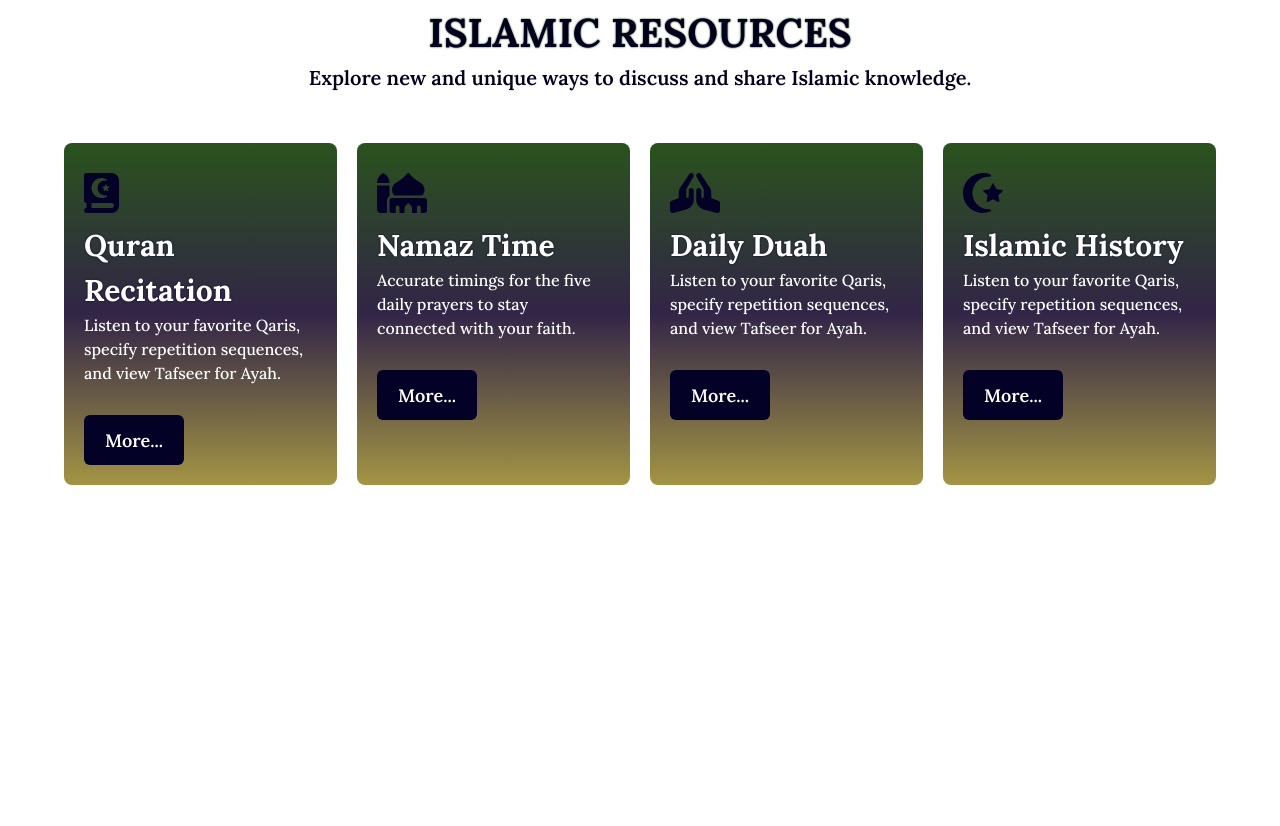
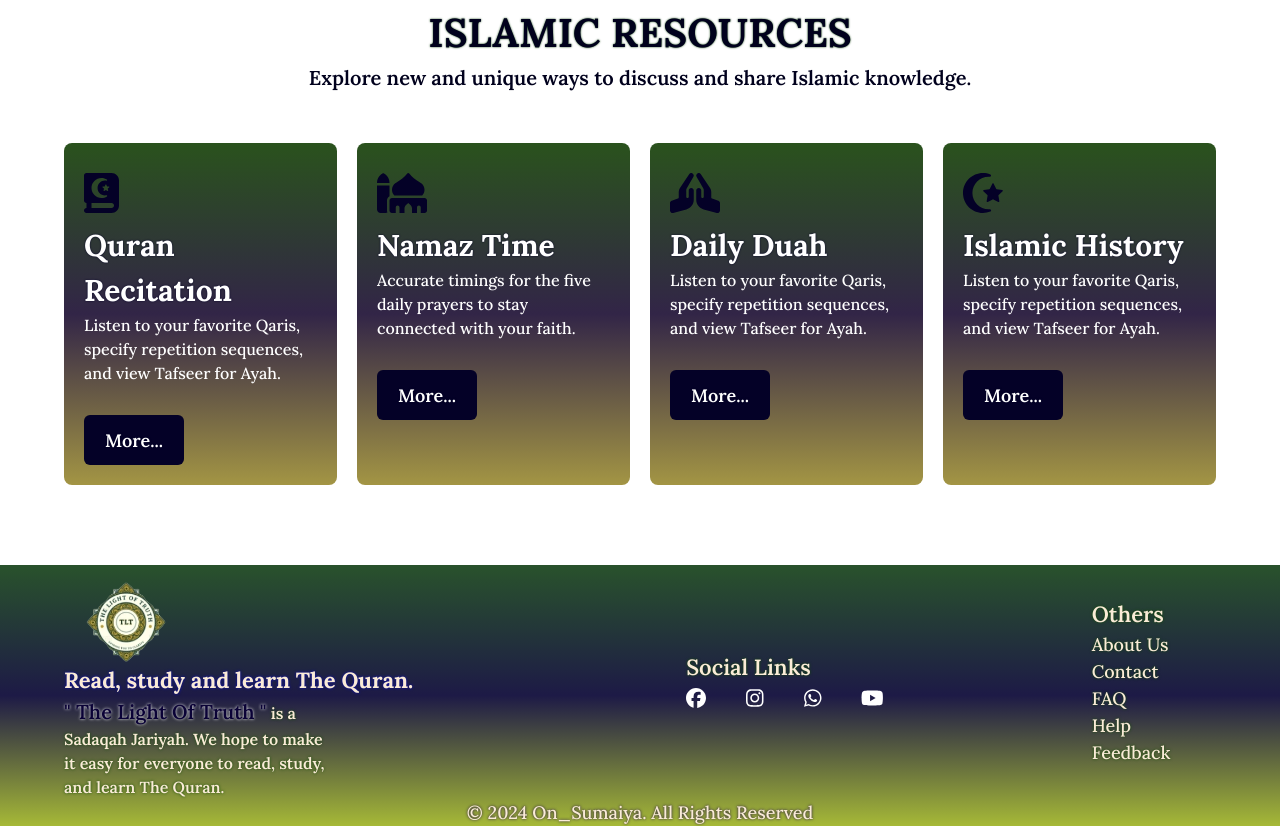
Before and after one commit to rusomsumsam/Quran-Website, a website: page index.html in a window 1280 px wide. Shown: the part 697-1523 px from the top of the page. Before the commit the page ends 1254 px from the top, so only its background shows below. Drawn offline with nearby package versions, Linux system fonts and the light colour scheme.

Commit message:
Footer Section Done

```diff
--- a/index.html
+++ b/index.html
@@ -150,10 +150,52 @@
         </div>
     </section>
     <!--*Islamic Resources Section Ends-->
-
-
-    <br><br><br>
-
+    <!--*Footer Section Starts-->
+    <section class="footer_main">
+        <div class="footer_inner flex flex-row justify-between items-center">
+            <div class="motivational_txt flex flex-col justify-center">
+                <div class="img_cus">
+                    <img src="dist/img/logo.webp" alt="logo">
+                </div>
+                <div class="big_txt">
+                    <p>Read, study and learn The Quran.</p>
+                </div>
+                <div class="small_txt">
+                    <p><span>" The Light Of Truth "</span> is a Sadaqah Jariyah. We hope to make it easy for everyone to read, study, and
+                        learn The Quran.</p>
+                </div>
+            </div>
+            <div class="footer_information flex flex-row gap-52 justify-center items-center">
+                <div class="social_link flex flex-col">
+                    <div class="link_txt">
+                        <p>Social Links</p>
+                    </div>
+                    <div class="link_cus flex flex-row gap-10">
+                        <span><i class="fa-brands fa-facebook"></i></span>
+                        <span><i class="fa-brands fa-instagram"></i></span>
+                        <span><i class="fa-brands fa-whatsapp"></i></span>
+                        <span><i class="fa-brands fa-youtube"></i></span>
+                    </div>
+                </div>
+                <div class="others_info">
+                    <div class="link_txt">
+                        <p>Others</p>
+                    </div>
+                    <div class="link_cus flex flex-col">
+                        <a href="#">About Us</a>
+                        <a href="#">Contact</a>
+                        <a href="#">FAQ</a>
+                        <a href="#">Help</a>
+                        <a href="#">Feedback</a>
+                    </div>
+                </div>
+            </div>
+        </div>
+        <div class="copyright_txt flex justify-center">
+            <p>© 2024 On_Sumaiya. All Rights Reserved</p>
+        </div>
+    </section>
+    <!--*Footer Section Ends-->
 
 
     <script src="https://cdn.tailwindcss.com"></script>
--- a/index.scss
+++ b/index.scss
@@ -1,3 +1,4 @@
 @forward 'indexStyle/navbar.scss';
 @forward 'indexStyle/banner.scss';
 @forward 'indexStyle/resources.scss';
+@forward 'indexStyle/footer.scss';
--- /dev/null
+++ b/indexStyle/_footer.scss
@@ -0,0 +1,93 @@
+//*Footer Section Starts
+.footer_main {
+    width: 100%;
+    margin-top: 80px;
+    background: linear-gradient(to bottom, #29522c, #1d1a46, #a6b937 );
+    .footer_inner {
+        width: 90%;
+        margin: auto;
+        .motivational_txt {
+            .img_cus {
+                width: 20%;
+                img {
+                    width: 100%;
+                }
+            }
+            .big_txt {
+                margin-top: -20px;
+                p {
+                    font-family: "Lora", serif;
+                    font-weight: 800;
+                    font-size: 22px;
+                    color: antiquewhite;
+                    text-shadow: 0 0 3px rgb(9, 12, 182);
+                }
+            }
+            .small_txt {
+                p {
+                    width: 47%;
+                    font-family: "Lora", serif;
+                    font-weight: 600;
+                    font-size: 16px;
+                    color: antiquewhite;
+                    text-shadow: 0 0 3px rgb(19, 75, 5);
+                    span {
+                        font-size: 20px;
+                        color: #0a0236;
+                        text-shadow: 0 0 3px white;
+                    }
+                }
+            }
+        }
+        .footer_information {
+            width: 80%;
+            .social_link {
+                .link_txt {
+                    p {
+                        font-family: "Lora", serif;
+                        font-weight: 600;
+                        font-size: 22px;
+                        color: antiquewhite;
+                        text-shadow: 0 0 3px rgb(19, 75, 5);
+                    }
+                }
+                .link_cus {
+                    span {
+                        font-size: 20px;
+                        color: white;
+                    }
+                }
+            }
+            .others_info {
+                .link_txt {
+                    p {
+                        font-family: "Lora", serif;
+                        font-weight: 600;
+                        font-size: 22px;
+                        color: antiquewhite;
+                        text-shadow: 0 0 3px rgb(19, 75, 5);
+                    }
+                }
+                .link_cus {
+                    a {
+                        font-family: "Lora", serif;
+                        font-weight: 500;
+                        font-size: 18px;
+                        color: antiquewhite;
+                        text-shadow: 0 0 3px rgb(19, 75, 5);
+                    }
+                }
+            }
+        }
+    }
+    .copyright_txt {
+        p {
+            font-family: "Lora", serif;
+            font-weight: 500;
+            font-size: 18px;
+            color: antiquewhite;
+            text-shadow: 0 0 3px rgb(26, 5, 75);
+        }
+    }
+}
+//*Footer Section Ends
```
Also changed, not shown: dist/index.css, 1 other file.
